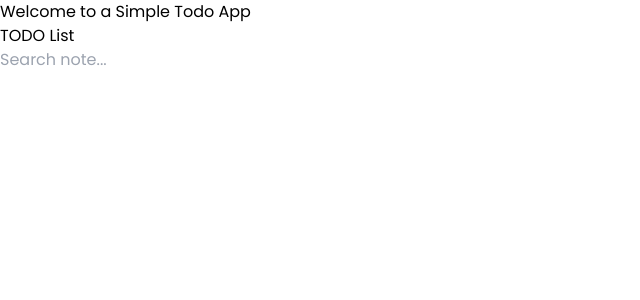
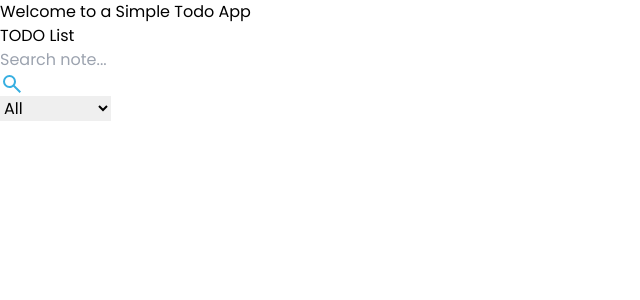
Before and after one commit to darkkphoenyx/task1_Todo, a React (Vite) app in the folder frontend/: page / in a window 1280 px wide. Shown: the top 300 px of the page, without its empty margins (0-640 px from the left). Built offline with nearby package versions, Linux system fonts and the light colour scheme; a web font is replaced by a local one.

Commit message:
frontend search box making

```diff
--- a/frontend/package.json
+++ b/frontend/package.json
@@ -10,7 +10,6 @@
     "preview": "vite preview"
   },
   "dependencies": {
-    "@mui/material": "^6.3.0",
     "react": "^18.3.1",
     "react-dom": "^18.3.1",
     "react-router-dom": "^6.25.1"
--- a/frontend/src/components/SearchBox.tsx
+++ b/frontend/src/components/SearchBox.tsx
@@ -1,12 +1,23 @@
 export const SearchBox = () => {
   return (
-    <div className="search-box">
-      <div>
+    <div className="search-box flex gap-2 w-full justify-center">
+      <div className="flex items-center border border-[--primary-color] p-1 rounded-md border-gray-500">
         <input
-          className="border p-1 rounded-md outline-none border-gray-500"
+          className="flex-grow p-1 outline-none"
           type="text"
           placeholder="Search note..."
         />
+        <img src="/assets/search.svg" alt="search icon" />
+      </div>
+      <div className="filter ">
+        <select
+          className="outline-none p-2 rounded-md bg-[--primary-color] text-white"
+          name="filter"
+        >
+          <option value="1">All</option>
+          <option value="2">Completed</option>
+          <option value="3">Remaining</option>
+        </select>
       </div>
     </div>
   );
```
Also changed, not shown: frontend/public/assets/search.svg (added), 1 other file (tests, documents, lock files or other folders).
